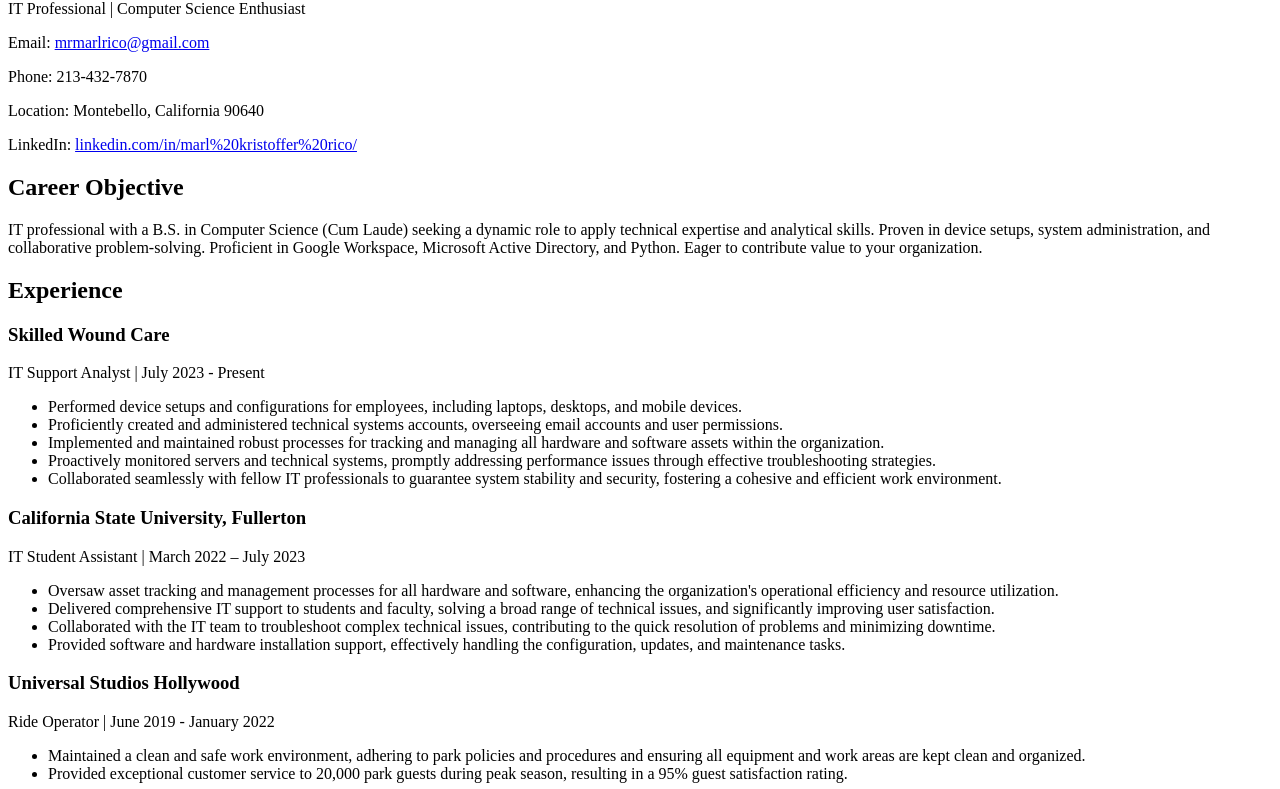
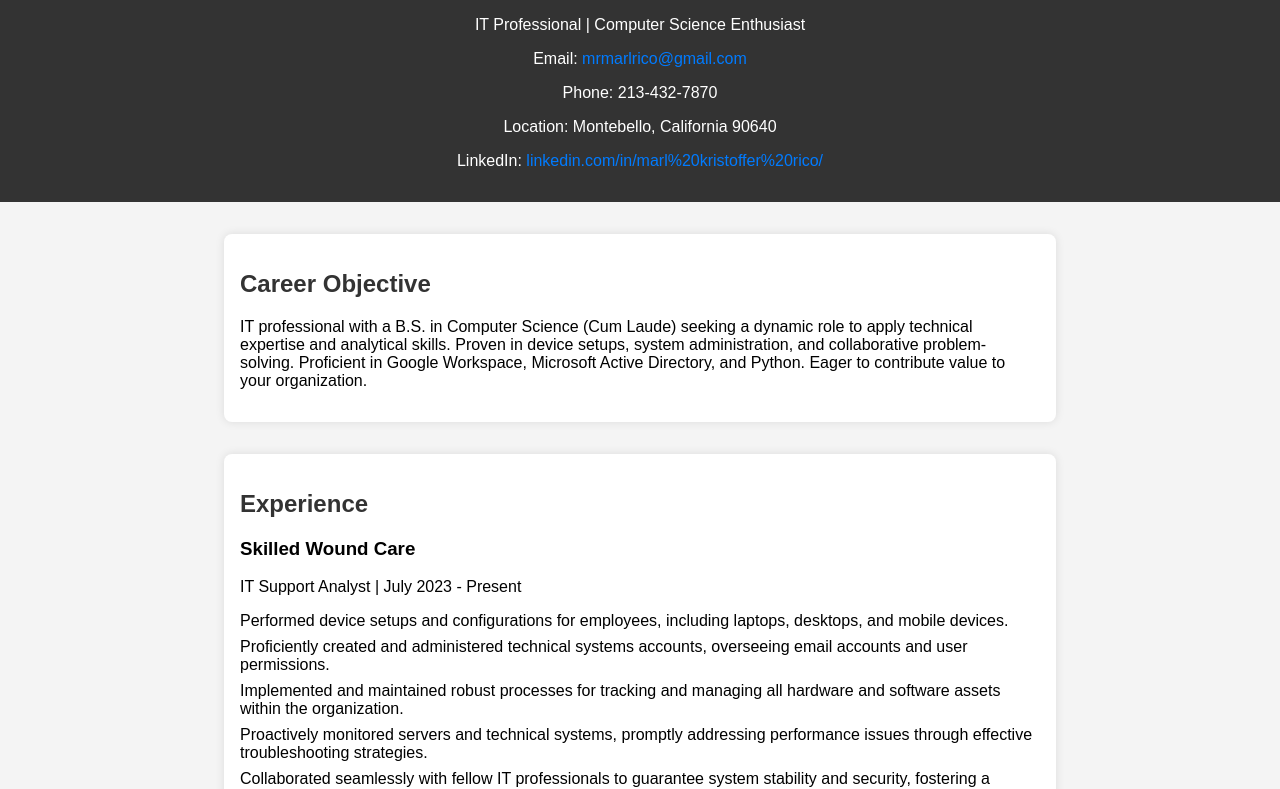
Before and after one commit to mrmarlrico/mrmarlrico-resume, a plain HTML site: page index.html in a window 1280 px wide. Shown: the part 80-869 px from the top of the page. Drawn offline with Linux system fonts and the light colour scheme.

Commit message:
fixed style.css

```diff
--- a/index.html
+++ b/index.html
@@ -4,7 +4,7 @@
 <head>
     <meta charset="UTF-8">
     <meta name="viewport" content="width=device-width, initial-scale=1.0">
-    <link rel="stylesheet" href="styles.css"> <!-- Linking to the external CSS file -->
+    <link rel="stylesheet" href="style.css">
 
 </head>
 
```
